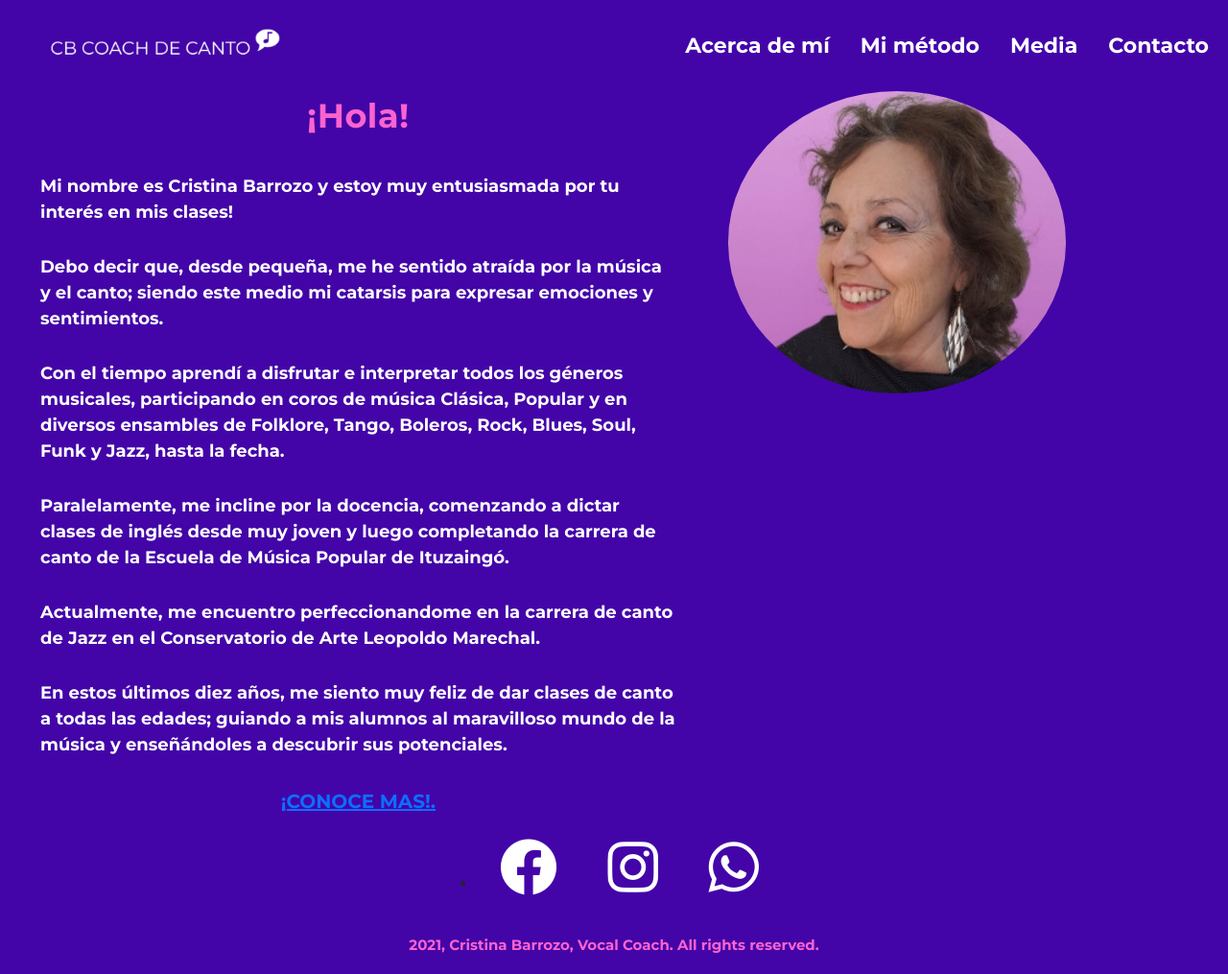
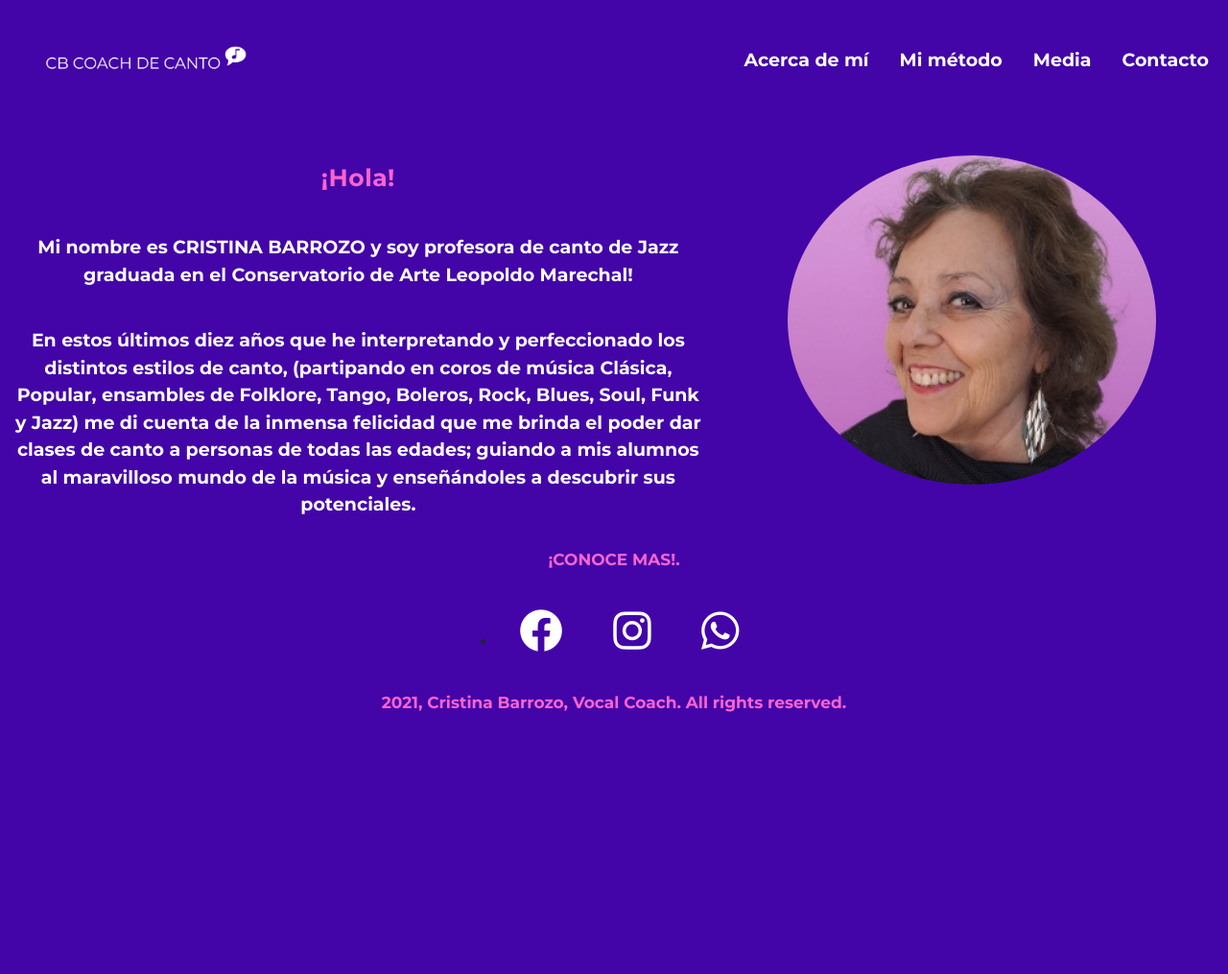
Before and after one commit to roddie-osorio/vocalcoachcb, a website: page acerca.html in a window 1280 px wide. Shown: the whole page at 96% size. After the commit the page ends 800 px from the top, so only its background shows below. Drawn offline with nearby package versions, Linux system fonts and the light colour scheme.

Commit message:
Mejorando el responsive

```diff
--- a/acerca.html
+++ b/acerca.html
@@ -37,14 +37,17 @@
     <title>Acerca de mí | CB COACH DE CANTO</title>
   </head>
 
-  <body>
+ <!--INICIO BODY CON EL CONTAINER FLUID-->
+
+ <body class="container-fluid">
+
   <!--INICIO HEADER-->
 
-    <header>
+  <header class="row">
     <nav class="navbar navbar-expand-lg barra-navegacion">
       <div class="container-fluid">
         <a class="navbar-brand" href="index.html"
-            ><img class="logocb" src="./fotos/cb-coach-de-canto.png" alt="LogoCB"
+          ><img class="logocb" src="./fotos/cb-coach-de-canto.png" alt="Logo CB"
         /></a>
         <button
           class="navbar-toggler"
@@ -62,11 +65,11 @@
           id="navbarNavAltMarkup"
           style="flex-grow: initial"
         >
-            <div class="navbar-nav">
-              <a class="nav-link" href="acerca.html">Acerca de mí</a>
-              <a class="nav-link" href="metodo.html">Mi método</a>
-              <a class="nav-link" href="media.html">Media</a>
-              <a class="nav-link" href="contacto.html">Contacto</a>
+          <div class="navbar-nav myNav">
+            <a class="nav-link" href="./acerca.html">Acerca de mí</a>
+            <a class="nav-link" href="./metodo.html">Mi método</a>
+            <a class="nav-link" href="./media.html">Media</a>
+            <a class="nav-link" href="./contacto.html">Contacto</a>
           </div>
         </div>
       </div>
@@ -75,55 +78,48 @@
 
   <!--FIN DEL HEADER-->
 
-    <!--INICIO CONTAINER-FLUID PARA APLICAR EL SISTEMA GRID DE BOOSTRAP-->
+  <!--INICIO DEL MAIN-->
 
-    <div class="container-fluid acerca">
-      <div class="row">
-        <div class="col-lg-7">
-          <div>
-            <p class="hola">¡Hola!</p></div>
-          <div class="presentacion-acerca">
-            <p>
-              Mi nombre es Cristina Barrozo y estoy muy entusiasmada por tu
-              interés en mis clases!
+    <main class="row">
+
+        <div class="col-lg-7 order-2 order-lg-1 hero-index text-center">
+
+          <p class="hola-acerca">¡Hola!</p>
+
+          <p class="nombre-acerca">
+              Mi nombre es CRISTINA BARROZO y soy profesora de canto de Jazz graduada en el
+              Conservatorio de Arte Leopoldo Marechal!</p>
+
+              <p class="presentacion-acerca">
+              En estos últimos diez años que he interpretando y perfeccionado los distintos estilos de canto,
+              (partipando en coros de música Clásica, Popular, ensambles de Folklore, Tango, Boleros, Rock, Blues,
+              Soul, Funk y Jazz) me di cuenta de la inmensa felicidad que me brinda el poder dar clases de
+              canto a personas de todas las edades; guiando a mis alumnos al maravilloso mundo de la música y
+              enseñándoles a descubrir sus potenciales.
           </p>
-            <p>
-              Debo decir que, desde pequeña, me he sentido atraída por la música
-              y el canto; siendo este medio mi catarsis para expresar emociones
-              y sentimientos.
-            </p>
-            <p>
-              Con el tiempo aprendí a disfrutar e interpretar todos los géneros
-              musicales, participando en coros de música Clásica, Popular y en
-              diversos ensambles de Folklore, Tango, Boleros, Rock, Blues, Soul,
-              Funk y Jazz, hasta la fecha.
-            </p>
-            <p>
-              Paralelamente, me incline por la docencia, comenzando a dictar
-              clases de inglés desde muy joven y luego completando la carrera de
-              canto de la Escuela de Música Popular de Ituzaingó.
-            </p>
-            <p>
-              Actualmente, me encuentro perfeccionandome en la carrera de canto
-              de Jazz en el Conservatorio de Arte Leopoldo Marechal.
-            </p>
-            <p>
-              En estos últimos diez años, me siento muy feliz de dar clases de
-              canto a todas las edades; guiando a mis alumnos al maravilloso
-              mundo de la música y enseñándoles a descubrir sus potenciales.
-            </p>
-          </div>
-          <div>
-            <a href="metodo.html" class="conoce-mas-acerca">¡CONOCE MAS!.</a>
-          </div>
+
           </div>
 
-        <div class="col-lg-5">
-          <img class="foto-acerca" src="./fotos/foto-9.jpg" alt="" />
+        <div class="col-lg-5 order-1 order-lg-2">
+          <img class="foto-acerca" src="./fotos/foto-9.jpg" alt="Foto CB Acerca" />
         </div>
+    </main>
+
+    <!--FIN DEL MAIN-->
+
+    <!--INICIO DEL ASIDE-->
+
+    <aside class="row">
+        <div class="col-lg-12 aside-acerca">
+        <a href="metodo.html" class="conoce-mas-acerca text-center">¡CONOCE MAS!.</a>
       </div>
+    </aside>
 
-      <div class="row">
+      <!--FIN DEL ASIDE-->
+
+      <!--INICIO DEL FOOTER-->
+
+      <footer class="row">
         <div class="col-lg-12">
           <ul class="iconos">
             <li>
@@ -142,9 +138,10 @@
             <p class="copyright">2021, Cristina Barrozo, Vocal Coach. All rights reserved.</p>
           </div>
         </div>
-      </div>
-    </div>
-    <!--FIN DEL CONTAINER-FLUID-->
+      </footer>
+
+    <!--FIN DEL FOOTER-->
+
     <!--LINKS DE JS DE BOOSTRAP-->
     <script
       src="https://cdn.jsdelivr.net/npm/@popperjs/core@2.11.5/dist/umd/popper.min.js"
--- a/scss/_general.scss
+++ b/scss/_general.scss
@@ -3,16 +3,12 @@
 body {
 	padding: 0;
 	margin: 0;
-	font-family: 'Lato', sans-serif;
 	font-family: 'Montserrat', sans-serif;
+	background-color: $colorPrincipal;
 }
 
 /*INICIO DEL HEADER DE TODAS LAS PAGINAS*/
 
-
-.navbar {
-	height: 95px;
-}
 .barra-navegacion {
 	background-color:$colorPrincipal;
 }
@@ -37,7 +33,7 @@ body {
 
 /*FIN DEL HEADER*/
 
-/*INCIO SECCION HOLA INDEX*/
+/*INCIO SECCION HERO-INDEX*/
 
 
 .hero-index{
@@ -69,7 +65,6 @@ body {
 .conoce-mas{
 	background-color:$colorPrincipal;
 	height: 40px;
-	a {
 	color:$colorSecundario;
 	font-size: 22px;
 	text-decoration: none;
@@ -79,7 +74,7 @@ body {
 		text-shadow: 0 0 2px #f78ac9, 0 0 15px #f78ac9, 0 0 45px #f78ac9;
 	}
 }
-}
+
 
 .foto-index {
 	display: flex;
@@ -94,15 +89,14 @@ body {
 	margin-bottom: 0px;
 }
 
-/*FIN DE LA SECCION HOLA DEL INDEX*/
+/*FIN DE LA SECCION HERO-INDEX*/
 
-/*INCIO DE LA SECCION ASIDE*/
+/*INCIO DE LA SECCION ASIDE DEL INDEX*/
 
 .aside-index, .clases{
 	background-color:$colorPrincipal;
 	height: 200px;
 	@include caja-flex(flex, center, center);
-	a {
 	color:$colorSecundario;
 	font-size: 27px;
 	text-decoration: none;
@@ -111,10 +105,10 @@ body {
 		transition: 0.5s;
 		text-shadow: 0 0 2px #f78ac9, 0 0 15px #f78ac9, 0 0 45px #f78ac9;
 	}
-	}
+
 }
 
-/*FIN DE LA SECCION ASIDE*/
+/*FIN DE LA SECCION ASIDE DEL INDEX*/
 
 /*INICIO FOOTER*/
 
@@ -140,23 +134,38 @@ body {
 }
 /*FIN FOOTER*/
 
-/*INICIO GRID PAGINA ACERCA*/
+/*INICIO PAGINA ACERCA*/
 
-.col-lg-7 {
+
+.hero-acerca{
 	background-color:$colorPrincipal;
-	@include caja-flex(flex, center, center);
+	display: flex;
+	justify-content: center;
+	align-items: center;
 	flex-direction: column;
+	gap: 40px;
+	margin: 0;
 }
 
-.presentacion-acerca p{
+
+.hola-acerca{
+	color:$colorSecundario;
+    font-size: 30px;
+	font: bold;
+    font-weight: 500;
+    letter-spacing: 0.5px;
+	margin-top: 40px;
+}
+
+.nombre-acerca, .presentacion-acerca{
 	color:$colorTerciario;
-	font-size: 18px;
-	margin: 30px;
+	font-size: 24px;
 }
+
 .conoce-mas-acerca {
+	margin-top: 30px;
 	background-color:$colorPrincipal;
 	height: 40px;
-	a {
 	color:$colorSecundario;
 	font-size: 22px;
 	text-decoration: none;
@@ -166,25 +175,37 @@ background-color:$colorPrincipal;
 		text-shadow: 0 0 2px #f78ac9, 0 0 15px #f78ac9, 0 0 45px #f78ac9;
 	}
 }
+
+.col-lg-5{
+	display: flex;
+	justify-content: center;
+	align-items: center;
 }
 
-
-.col-lg-5 {
-	background-color:$colorPrincipal;
-}
 .foto-acerca {
-	display: flex;
-	flex-direction: column;
-	justify-content: center;
-	align-items: center;
-	max-width: 22rem;
-    min-width: 22rem;
-	border-radius: 70%;
+	max-width: 35rem;
+    min-width: 35rem;
+	border-radius: 50%;
 }
 
-/*FIN GRID PAGINA ACERCA*/
+.aside-acerca, .conoce-mas.acerca{
+	background-color:$colorPrincipal;
+	height: 200px;
+	@include caja-flex(flex, center, center);
+	color:$colorSecundario;
+	font-size: 27px;
+	text-decoration: none;
+	&:hover {
+		color:$colorSecundario;
+		transition: 0.5s;
+		text-shadow: 0 0 2px #f78ac9, 0 0 15px #f78ac9, 0 0 45px #f78ac9;
+	}
 
-/*DEFINO EL GRID PAGINA METODO*/
+}
+
+/*FIN PAGINA ACERCA*/
+
+/*INICIO PAGINA METODO*/
 
 .col-lg-12 {
 	background-color:$colorPrincipal;
@@ -193,15 +214,15 @@ background-color:$colorPrincipal;
 	height: 100%;
 }
 .rabine {
-	margin-top: 100px;
 	color:$colorSecundario;
-	font-size: 45px;
+    font-size: 37px;
 	font: bold;
-	font-weight: 200;
+    font-weight: 500;
     letter-spacing: 0.5px;
-	@include caja-flex(flex, center, center);
+	height: 40px;
+
 }
-.metodo-cuerpo p {
+.metodo-cuerpo {
 	color:$colorTerciario;
 	font-size: 18px;
 	margin: 30px;
@@ -209,21 +230,19 @@ background-color:$colorPrincipal;
 
 .contactame-metodo {
 	background-color:$colorPrincipal;
-	display: flex;
-	align-items: center;
-	justify-content: right;
-	a {
-		font-size: 15px;
-		color:$colorTerciario;
+	height: 200px;
+	@include caja-flex(flex, center, center);
+	color:$colorSecundario;
+	font-size: 27px;
 	text-decoration: none;
-		font: bold;
 	&:hover {
 		color:$colorSecundario;
 		transition: 0.5s;
-			text-shadow: 0 0 7px rgb(253, 99, 207), 0 0 30px rgb(253, 99, 207), 0 0 80px rgb(253, 99, 207);
+		text-shadow: 0 0 2px #f78ac9, 0 0 15px #f78ac9, 0 0 45px #f78ac9;
 	}
+
 }
-}
+
 /*FIN PAGINA METODO*/
 
 /*DEFINO EL GRID DE LA PAGINA MEDIA*/
@@ -252,8 +271,7 @@ background-color:$colorPrincipal;
 	display: flex;
 	flex-direction: column;
 	justify-content: center;
-	margin-left: 6rem;
-	margin-bottom: 5rem;
+	margin: 0;
 	flex-direction: column;
 	min-height: 70vh;
 }
--- a/scss/base/_mediaqueries.scss
+++ b/scss/base/_mediaqueries.scss
@@ -1,23 +1,36 @@
-@media(max-width: 430px){
-    .hola, .rabine, .galeria-imagenes, .head-contacto{
-        font-size: 20px;
+@media(max-width: 320px){
+
+    .logocb{
+        width: 200px;
+    }
+
+    .myNav{
+        a{
+            font-size: 12px;
+        }
+    }
+
+    .hola, .hola-acerca, .rabine, .galeria-imagenes, .head-contacto{
+        font-size: 18px;
 
     }
-    .nombre, .clases, .presentacion-acerca, .metodo-cuerpo {
-        font-size: 16px;
+
+    .nombre, .clases, .nombre-acerca, .presentacion-acerca, .metodo-cuerpo {
+        font-size: 12px;
 
     }
-    .conoce-mas, .conoce-mas-acerca, .contactame-metodo, .ubicacion, .horario{
-        font-size: 11px;
+    .conoce-mas, .conoce-mas-acerca, .contactame-metodo, .ubicacion, .horario, .copyright{
+        font-size: 10px;
     }
 
     .foto-index{
-        max-width: 18rem;
-        min-width: 18rem;
+        max-width: 16rem;
+        min-width: 16rem;
     }
+
     .foto-acerca{
-        max-width: 18rem;
-        min-width: 18rem;
+        max-width: 16rem;
+        min-width: 16rem;
     }
 
     .iconos{
@@ -30,60 +43,176 @@
     }
 }
 
-@media(min-width: 576px){
-    .hola, .rabine, .galeria-imagenes, .head-contacto{
-        font-size: 25px;
+@media(max-width: 375px){
 
+    .logocb{
+        width: 210px;
     }
-    .nombre, .clases, .presentacion-acerca, .metodo-cuerpo {
+
+    .myNav{
+        a{
+            font-size: 14px;
+        }
+    }
+
+    .hola, .hola-acerca, .rabine, .galeria-imagenes, .head-contacto{
         font-size: 20px;
 
     }
-    .conoce-mas, .conoce-mas-acerca, .contactame-metodo, .ubicacion, .horario{
-        font-size: 15px;
+
+    .nombre, .clases, .nombre-acerca, .presentacion-acerca, .metodo-cuerpo {
+        font-size: 14px;
+
+    }
+    .conoce-mas, .conoce-mas-acerca, .contactame-metodo, .ubicacion, .horario, .copyright{
+        font-size: 12px;
     }
 
     .foto-index{
-        max-width: 20rem;
-        min-width: 20rem;
+        max-width: 17rem;
+        min-width: 17rem;
+    }
+
+    .foto-acerca{
+        max-width: 17rem;
+        min-width: 17rem;
+    }
+
+    .iconos{
+        i {
+            color:$colorTerciario;
+            font-size: 32px;
+            line-height: 32px;
+            padding: 0.5rem;
+        }
+    }
+}
+
+
+
+@media(min-width: 425px){
+
+    .logocb{
+        width: 220px;
+    }
+
+    .myNav{
+        a{
+            font-size: 16px;
+        }
+    }
+
+    .hola, .hola-acerca, .rabine, .galeria-imagenes, .head-contacto{
+        font-size: 22px;
+
+    }
+
+    .nombre, .clases, .nombre-acerca, .presentacion-acerca, .metodo-cuerpo {
+        font-size: 16px;
+
+    }
+    .conoce-mas, .conoce-mas-acerca, .contactame-metodo, .ubicacion, .horario, .copyright{
+        font-size: 14px;
+    }
+
+    .foto-index{
+        max-width: 18rem;
+        min-width: 18rem;
     }
 
     .foto-acerca{
         max-width: 18rem;
         min-width: 18rem;
     }
+
     .iconos{
         i {
             color:$colorTerciario;
-            font-size: 30px;
-            line-height: 30px;
-            padding: 0.8rem;
+            font-size: 34px;
+            line-height: 34px;
+            padding: 0.5rem;
         }
     }
 }
 
+@media(min-width: 576px){
 
-@media(min-width: 768px){
-    .hola, .rabine, .galeria-imagenes, .head-contacto{
-        font-size: 30px;
+    .logocb{
+        width: 240px;
+    }
+
+    .myNav{
+        a{
+            font-size: 18px;
+        }
+    }
+
+    .hola, .hola-acerca, .rabine, .galeria-imagenes, .head-contacto{
+        font-size: 24px;
 
     }
-    .nombre, .clases, .presentacion-acerca, .metodo-cuerpo {
-        font-size: 25px;
+
+    .nombre, .clases, .nombre-acerca, .presentacion-acerca, .metodo-cuerpo {
+        font-size: 18px;
 
     }
-    .conoce-mas, .conoce-mas-acerca, .contactame-metodo, .ubicacion, .horario{
-        font-size: 20px;
+    .conoce-mas, .conoce-mas-acerca, .contactame-metodo, .ubicacion, .horario, .copyright{
+        font-size: 16px;
     }
 
     .foto-index{
-        max-width: 25rem;
-        min-width: 25rem;
+        max-width: 22rem;
+        min-width: 22rem;
     }
 
     .foto-acerca{
-        max-width: 20rem;
-        min-width: 20rem;
+        max-width: 22rem;
+        min-width: 22rem;
+    }
+
+    .iconos{
+        i {
+            color:$colorTerciario;
+            font-size: 36px;
+            line-height: 36px;
+            padding: 0.5rem;
+        }
+    }
+}
+
+@media(min-width: 768px){
+
+    .logocb{
+        width: 280px;
+    }
+
+    .myNav{
+        a{
+            font-size: 18px;
+        }
+    }
+
+    .hola, .hola-acerca, .rabine, .galeria-imagenes, .head-contacto{
+        font-size: 24px;
+
+    }
+
+    .nombre, .clases, .nombre-acerca, .presentacion-acerca, .metodo-cuerpo {
+        font-size: 18px;
+
+    }
+    .conoce-mas, .conoce-mas-acerca, .contactame-metodo, .ubicacion, .horario, .copyright{
+        font-size: 16px;
+    }
+
+    .foto-index{
+        max-width: 26rem;
+        min-width: 26rem;
+    }
+
+    .foto-acerca{
+        max-width: 26rem;
+        min-width: 26rem;
     }
 
     .iconos{
@@ -91,56 +220,79 @@
             color:$colorTerciario;
             font-size: 40px;
             line-height: 40px;
-            padding: 1rem;
+            padding: 0.8rem;
         }
     }
 }
 
+@media(min-width: 1024px){
 
-@media(min-width: 940px){
-    .hola, .rabine, .galeria-imagenes, .head-contacto{
-        font-size: 35px;
+    .logocb{
+        width: 280px;
+    }
 
+    .myNav{
+        a{
+            font-size: 19px;
+        }
     }
-    .nombre, .clases, .presentacion-acerca, .metodo-cuerpo {
+    .hola, .hola-acerca, .rabine, .galeria-imagenes, .head-contacto{
         font-size: 25px;
 
     }
-    .conoce-mas, .conoce-mas-acerca, .contactame-metodo, .ubicacion, .horario{
-        font-size: 20px;
+
+    .nombre, .clases, .nombre-acerca, .presentacion-acerca, .metodo-cuerpo {
+        font-size: 19px;
+
     }
 
-    .foto-index, {
-        max-width: 30rem;
-        min-width: 30rem;
+    .conoce-mas, .conoce-mas-acerca, .contactame-metodo, .ubicacion, .horario, .copyright{
+        font-size: 17px;
+    }
+
+    .foto-index{
+        max-width: 28rem;
+        min-width: 28rem;
     }
 
     .foto-acerca{
-        max-width: 20rem;
-        min-width: 20rem;
+        max-width: 24rem;
+        min-width: 24rem;
     }
-    .iconos{
+
+    .iconos {
         i {
             color:$colorTerciario;
-            font-size: 50px;
-            line-height: 50px;
-            padding: 1.2rem;
+            font-size: 45px;
+            line-height: 45px;
+            padding: 1.5rem;
         }
     }
 }
 
+@media(min-width: 1440px){
 
-@media(min-width: 1024px){
-    .hola, .rabine, .galeria-imagenes, .head-contacto{
-        font-size: 35px;
+    .logocb{
+        width: 300px;
+    }
+
+    .myNav{
+        a{
+            font-size: 24px;
+        }
+    }
+    .hola, .hola-acerca, .rabine, .galeria-imagenes, .head-contacto{
+        font-size: 30px;
 
     }
-    .nombre, .clases, .presentacion-acerca, .metodo-cuerpo {
-        font-size: 25px;
+
+    .nombre, .clases, .nombre-acerca, .presentacion-acerca, .metodo-cuerpo {
+        font-size: 24px;
 
     }
-    .conoce-mas, .conoce-mas-acerca, .contactame-metodo, .ubicacion, .horario{
-        font-size: 20px;
+
+    .conoce-mas, .conoce-mas-acerca, .contactame-metodo, .ubicacion, .horario, .copyright{
+        font-size: 22px;
     }
 
     .foto-index{
@@ -149,50 +301,16 @@
     }
 
     .foto-acerca{
-        max-width: 22rem;
-        min-width: 22rem;
+        max-width: 34rem;
+        min-width: 34rem;
     }
 
     .iconos {
         i {
             color:$colorTerciario;
-            font-size: 60px;
-            line-height: 60px;
+            font-size: 55px;
+            line-height: 55px;
             padding: 1.5rem;
         }
     }
 }
-
-
-@media(min-width: 1440px){
-    .hola, .rabine, .galeria-imagenes, .head-contacto{
-        font-size: 40px;
-
-    }
-    .nombre, .clases, .presentacion-acerca, .metodo-cuerpo {
-        font-size: 30px;
-
-    }
-    .conoce-mas, .conoce-mas-acerca, .contactame-metodo, .ubicacion, .horario{
-        font-size: 25px;
-    }
-
-    .foto-index{
-        max-width: 37rem;
-        min-width: 37rem;
-    }
-
-    .foto-acerca{
-        max-width: 33rem;
-        min-width: 33rem;
-    }
-
-    .iconos {
-        i {
-            color:$colorTerciario;
-            font-size: 60px;
-            line-height: 60px;
-            padding: 1.5rem;
-        }
-    }
-}
```
Also changed, not shown: index.html (+30 -19 lines), metodo.html (+22 -18 lines), css/main.css. Lines whose indentation alone changed are shown as unchanged.
